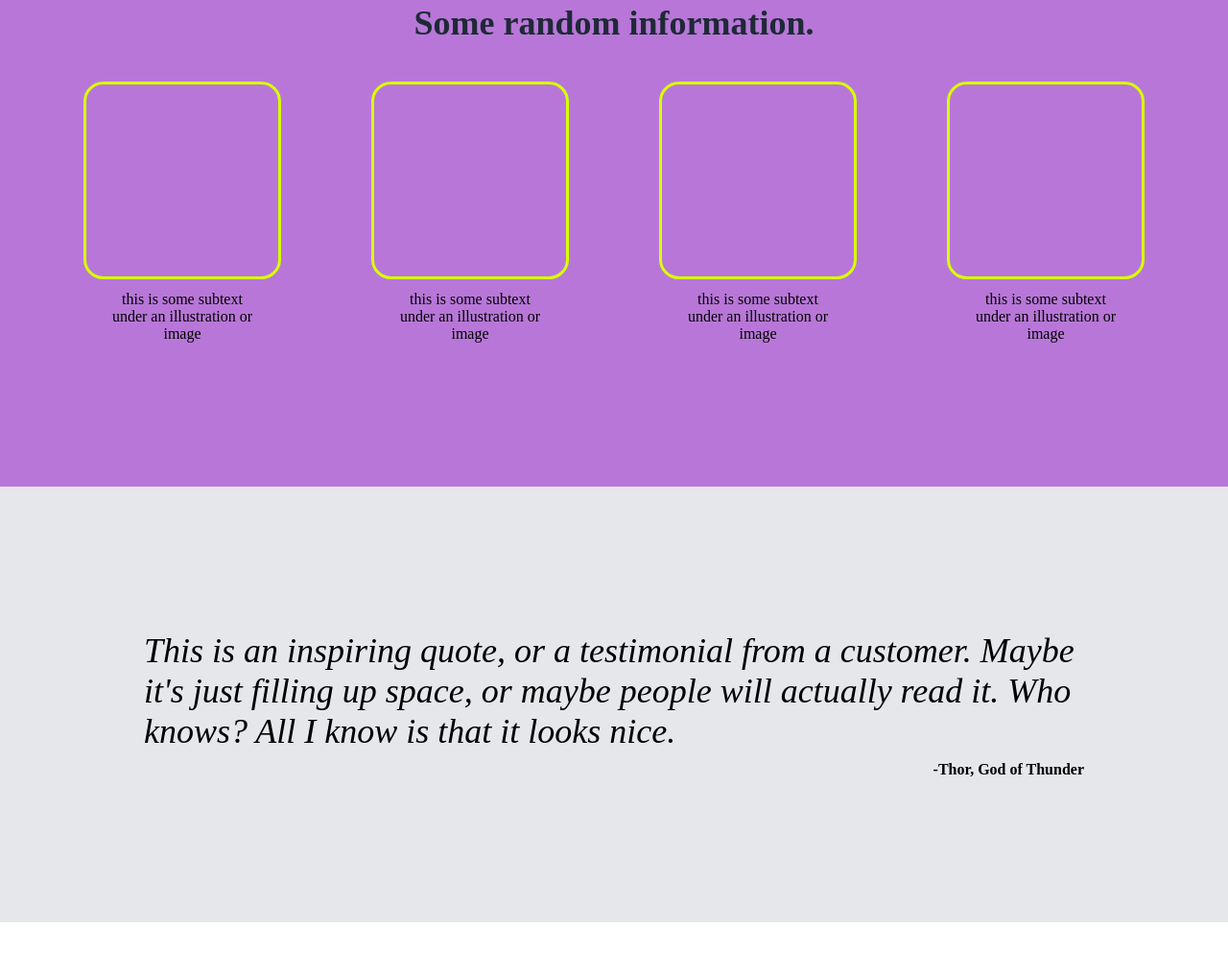
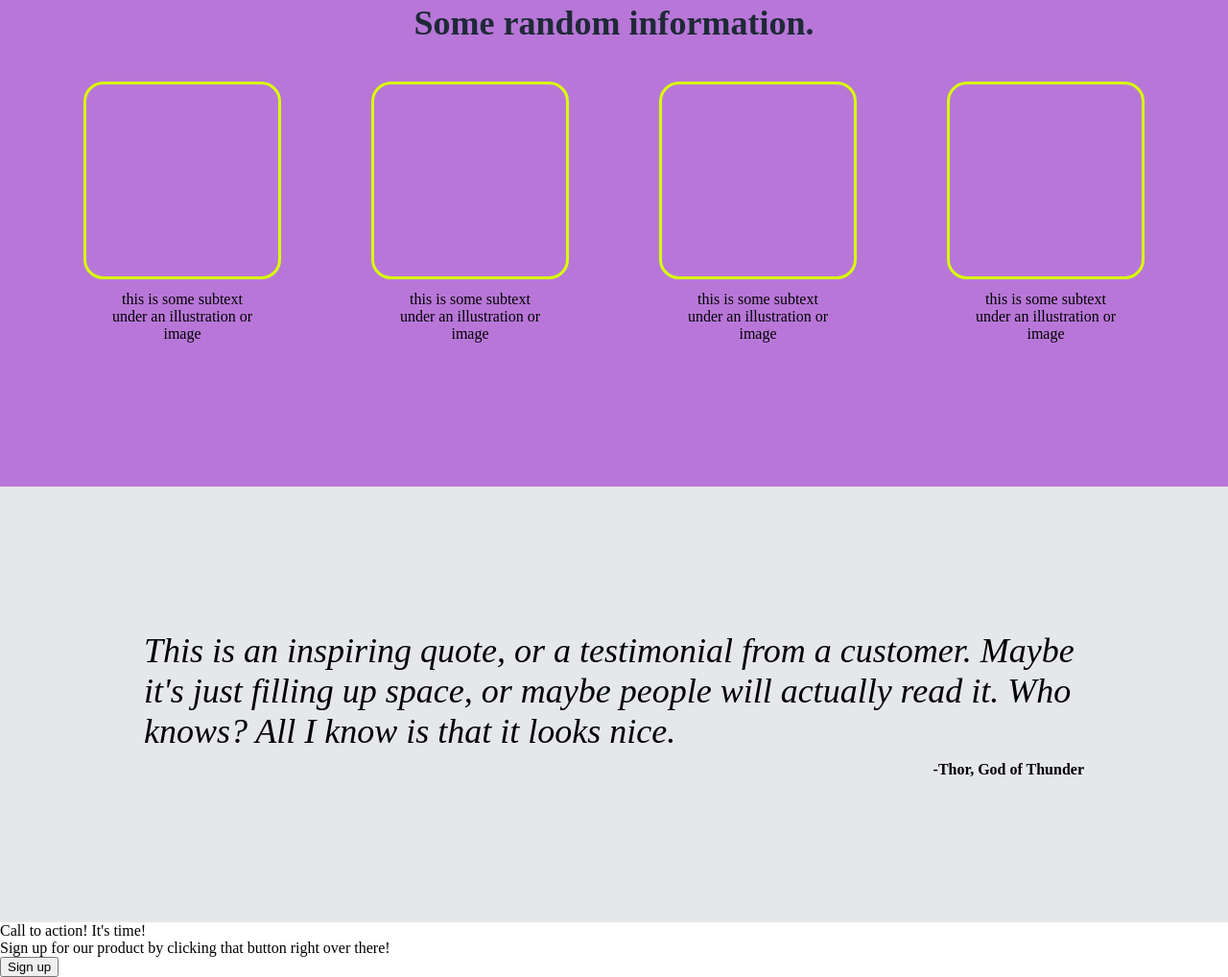
Before and after one commit to Bardemic/landingPageOdin, a plain HTML site: page index.html in a window 1280 px wide. Shown: the part 518-1536 px from the top of the page at 96% size. Before the commit the page ends 1479 px from the top, so only its background shows below. Drawn offline with Linux system fonts and the light colour scheme.

Commit message:
Add Fourth Section HTML

```diff
--- a/index.html
+++ b/index.html
@@ -56,5 +56,13 @@
         <div class="quotedBy">-Thor, God of Thunder</div>
     </div>
 
+    <div class="fourthSection">
+        <div class="actionBox">
+            <div class="actionHeader">Call to action! It's time!</div>
+            <div class="actionText">Sign up for our product by clicking that button right over there!</div>
+            <button type="button" class="actionButton">Sign up</div>
+        </div>
+    </div>
+
 </body>
 </html>
```
